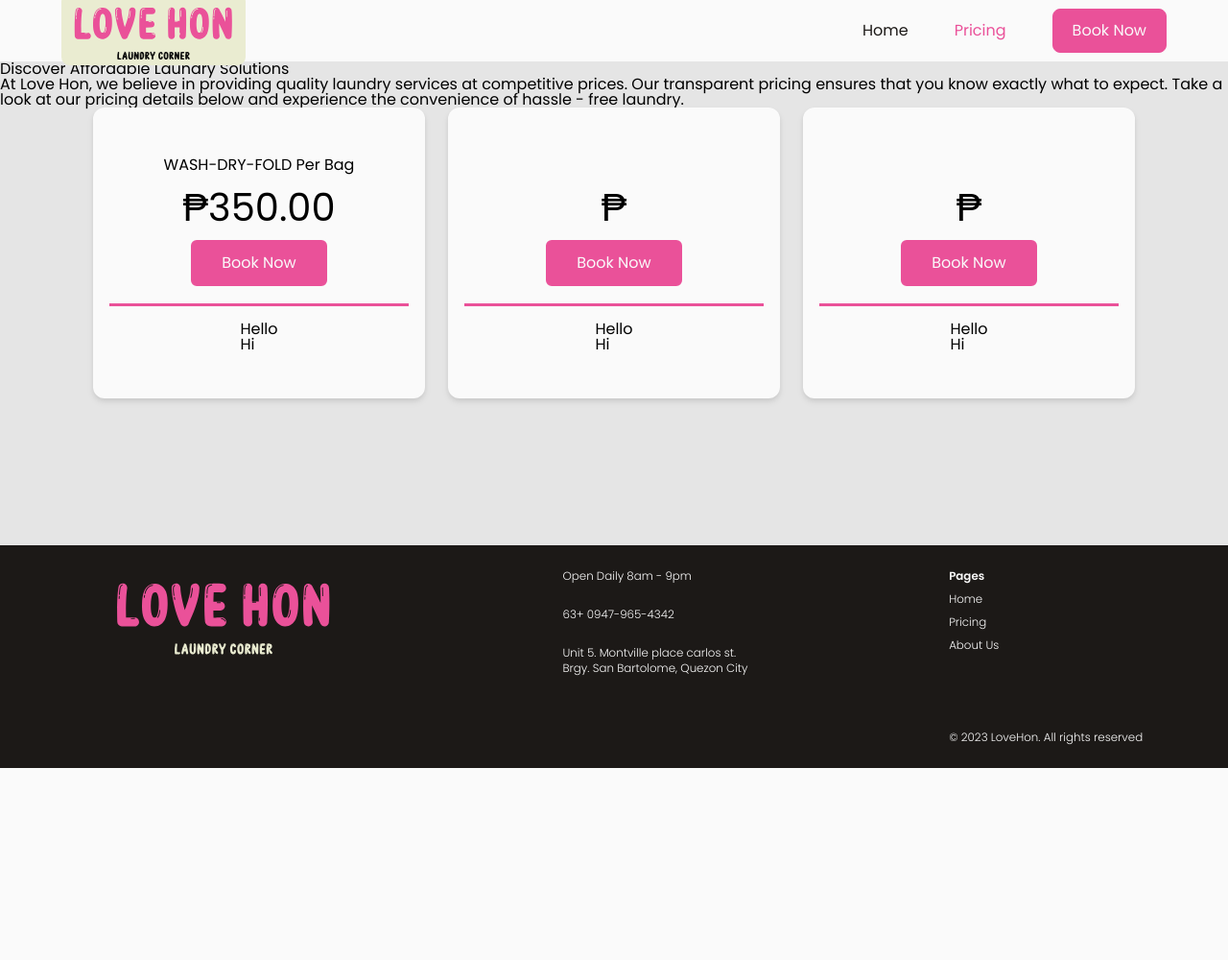
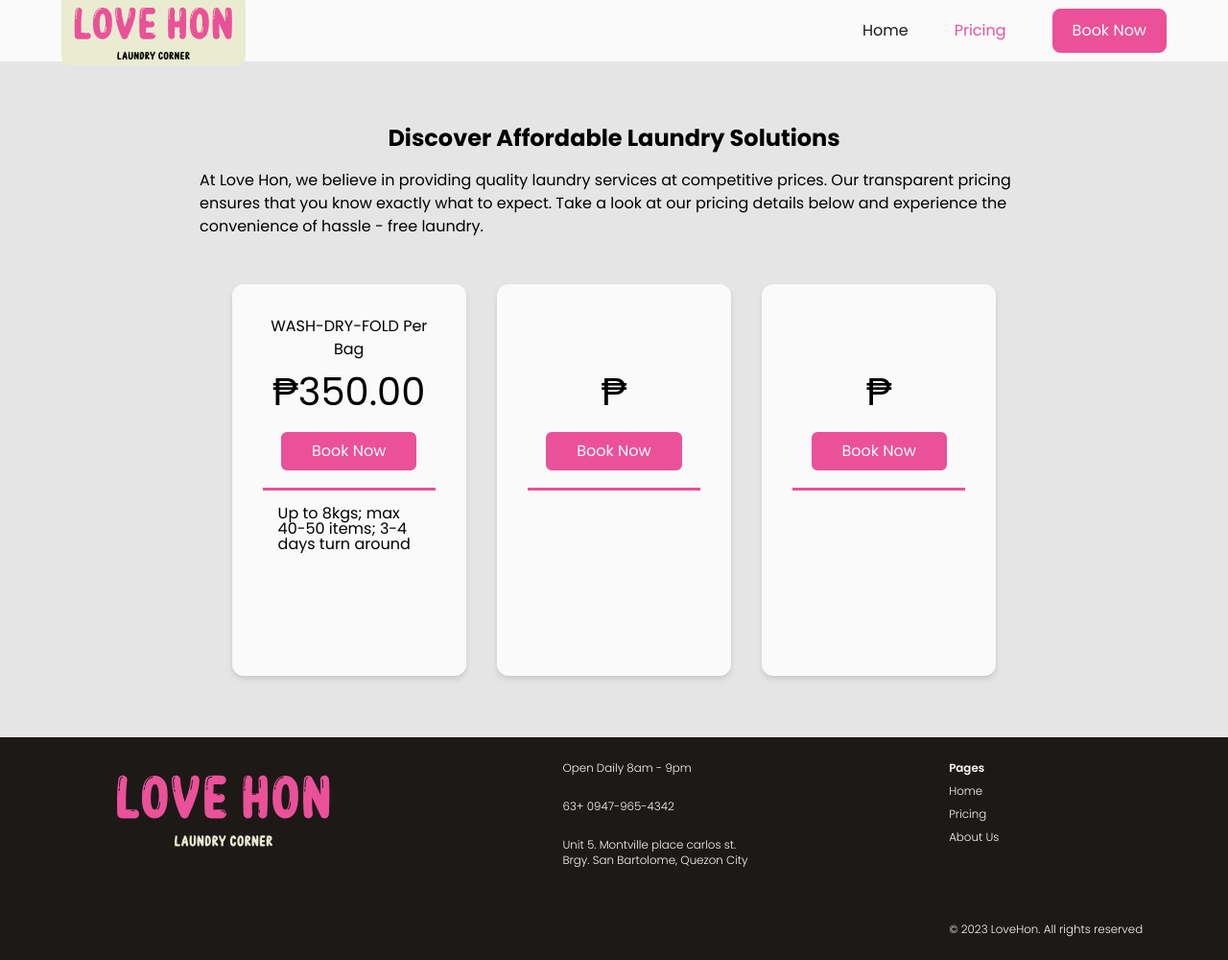
Before and after one commit to ICS2608-Final-Project/laundry-system, a PHP site: page /pricing.php in a window 1280 px wide. Shown: the whole page at 96% size. Before the commit the page ends 800 px from the top, so only its background shows below. Run offline with PHP 8.4, Linux system fonts and the light colour scheme; data comes from the database, SQL or seed files in the repository; data that the repository does not hold is empty.

Commit message:
Fixed pricing component styles

```diff
--- a/pricing.php
+++ b/pricing.php
@@ -10,12 +10,12 @@
     $service = new ServicesModel();
     $services = $service->fetch_services();
 ?>
-<main>
-    <div class="container">
-        <div class="intro1">
-            <h1 class="discover">Discover Affordable Laundry Solutions</h1>
+<main class="pricing-section">
+    <div class="pricing-hero">
+        <div class="intro">
+            <h2 class="discover">Discover Affordable Laundry Solutions</h2>
         </div>
-        <div class="intro2">
+        <div class="intro">
             <p>At Love Hon, we believe in providing quality laundry services at competitive prices.
                 Our transparent pricing ensures that you know exactly what to expect. Take a look at
                 our pricing details below and experience the convenience of hassle - free laundry.
@@ -27,7 +27,7 @@
         require_once 'template/pricing.component.php';
         $pricing = new PricingComponent();
         for($i = 0;$i < 3; $i++) {
-            $pricing->render($services[$i]['service_name'], $services[$i]['service_price'], ['Hello', 'Hi']);
+            $pricing->render($services[$i]['service_name'], $services[$i]['service_price'], $services[$i]['service_description']);
         }
         ?>
 
--- a/scss/_pricing.component.scss
+++ b/scss/_pricing.component.scss
@@ -1,38 +1,32 @@
 @import "colors";
 
-.pricing-container {
-  display: flex;
-  flex-direction: column;
-}
-
-@media (min-width: 768px) {
-  .pricing-container {
-    flex-direction: row;
-    gap: 2rem;
-  }
-}
-
 .pricing-card {
-  display: flex;
-  flex-direction: column;
-  align-items: center;
-  padding: 3rem;
+  display: grid;
+  grid-template-rows: repeat(2, 1fr);
+  padding: 2rem;
   border-radius: 0.75rem;
-  max-width: 250px;
   flex: 1;
-  // border: 1px solid red;
   gap: 1rem;
   background-color: $neutral-white;
   filter: drop-shadow(0 4px 3px rgb(0 0 0 / 0.07))
     drop-shadow(0 2px 2px rgb(0 0 0 / 0.06));
+
+  .top {
+    display: flex;
+    flex-direction: column;
+    justify-content: center;
+    align-items: center;
+    gap: 1rem;
+  }
 
   .service-details {
     display: flex;
     flex-direction: column;
     justify-content: center;
     align-items: center;
-    gap: .5rem;
+    gap: 0.5rem;
     flex: 1;
+
     h3 {
       font-size: 1rem;
       line-height: 1.5rem;
@@ -47,11 +41,18 @@
     flex: 1;
   }
 
+  .service-description {
+    border-top: 3px solid $primary;
+    padding: 1rem;
+  }
+
   .book-button {
+    font-size: 1rem;
+    line-height: 1.5rem;
     text-decoration: none;
     color: $neutral-white;
     background-color: $primary;
-    padding: 1rem 2rem;
+    padding: 0.5rem 2rem;
     border: 2px solid $neutral-white;
     border-radius: 0.5rem;
   }
@@ -61,11 +62,4 @@
     background-color: $neutral-white;
     border: 2px solid $primary;
   }
-
-  .thematic-break {
-    position: relative;
-    height: 3px;
-    width: 125%;
-    background-color: $primary;
-  }
 }
--- a/scss/_pricing.scss
+++ b/scss/_pricing.scss
@@ -1,15 +1,53 @@
 @import 'colors';
 @import 'typography';
+
+.pricing-section {
+    display: flex;
+    flex-direction: column;
+    justify-content: center;
+    align-items: center;
+    gap: 3rem;
+    padding: 2rem 4rem;
+    min-height: 80vh;
+}
+
+.pricing-hero {
+    display: flex;
+    flex-direction: column;
+    justify-content: center;
+    align-items: center;
+    gap: 1rem;
+
+    h2 {
+        font-size: 1.5rem;
+        line-height: 2rem;
+        font-weight: 700;
+        text-align: center;
+    }
+
+    .intro {
+        font-size: 1rem;
+        line-height: 1.5rem;
+    }
+}
 
 .pricing-cards {
     display: flex;
     flex-direction: column;
-    gap: 1.5rem;
     justify-content: center;
+    gap: 2rem;
 }
 
-@media (min-width: 640px) {
+@media (min-width: 768px) {
     .pricing-cards {
         flex-direction: row;
+        .pricing-card {
+            max-width: 15.625rem;
+        }
     }
 }
+@media (min-width: 1024px) {
+    .pricing-hero {
+        max-width: 75%;
+    }
+}
--- a/template/pricing.component.php
+++ b/template/pricing.component.php
@@ -16,20 +16,17 @@ class PricingComponent {
     //     echo '</div>';
     // }
 
-    function render($service_name, $service_price, $inclusions) {
+    function render($service_name, $service_price, $service_description) {
     ?>
     <div class="pricing-card">
-        <div class="service-details">
-            <h3><?= ucwords($service_name) ?></h3>
-            <h4 class="service-price">₱<?= $service_price ?></h4>
-            <a href="#" class="book-button">Book Now</a>
+        <div class="top">
+            <div class="service-details">
+                <h3><?= ucwords($service_name) ?></h3>
+                <h4 class="service-price">₱<?= $service_price ?></h4>
+            </div>
+            <a href="booking.php" class="book-button">Book Now</a>
         </div>
-        <span class="thematic-break"> </span>
-        <ul>
-            <?php foreach ($inclusions as $inclusion): ?>
-                <li><?= $inclusion ?></li>
-            <?php endforeach; ?>
-        </ul>
+        <p class="service-description"><?php echo $service_description ?></p>
     </div>
     <?php
     }
```
Also changed, not shown: css/main.css, 1 other file.
